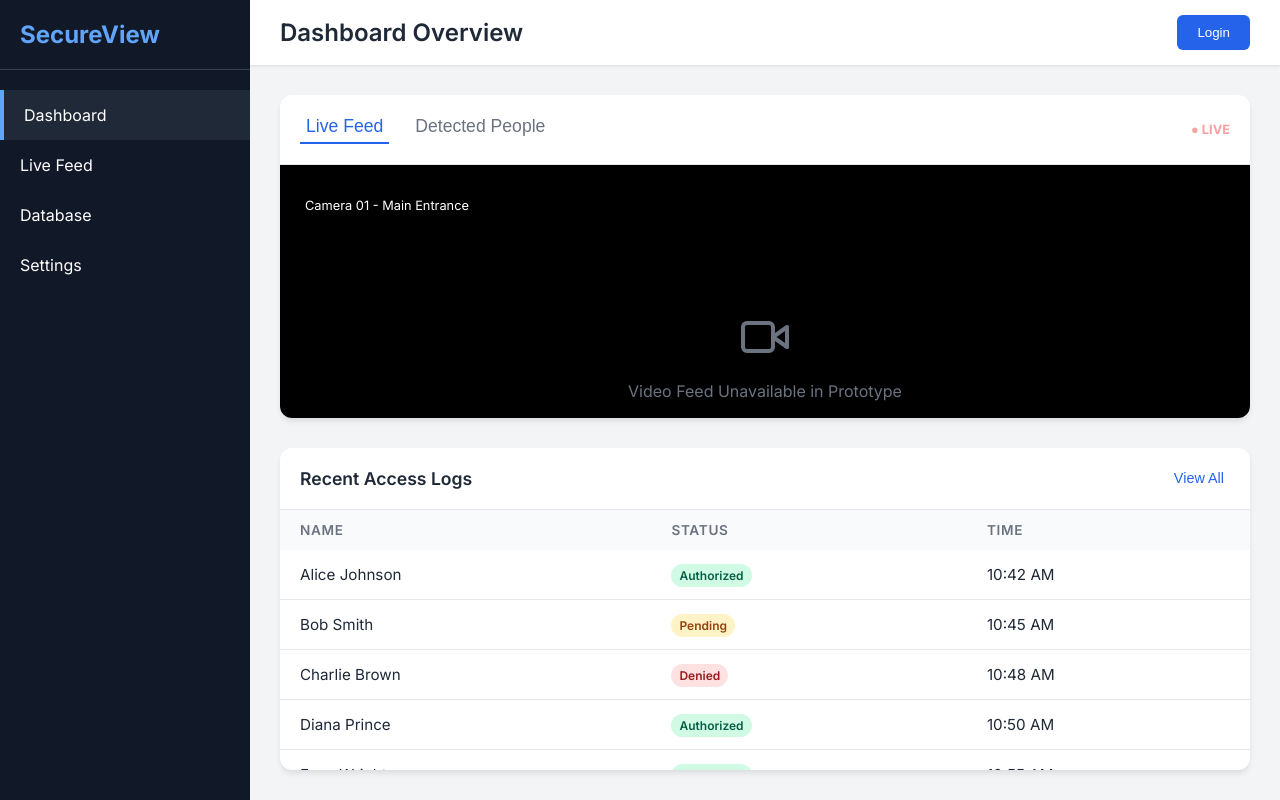
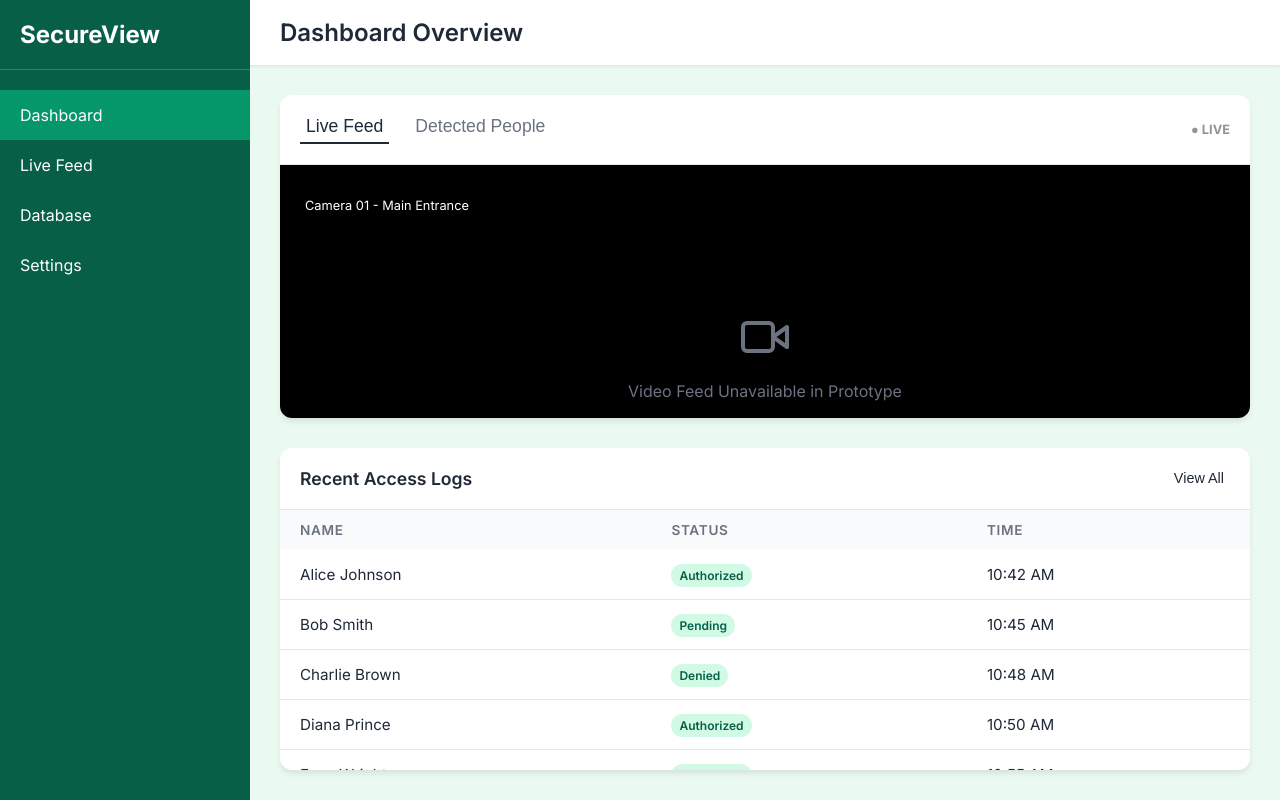
Before and after one commit to ElAmoen3D/cuhackit-26-brown, a Vue app in the folder hackathon-frontend/: page / in a window 1280 px wide. Built offline with nearby package versions, Linux system fonts and the light colour scheme.

Commit message:
changed to green

```diff
--- a/hackathon-frontend/src/assets/main.css
+++ b/hackathon-frontend/src/assets/main.css
@@ -10,14 +10,14 @@
 a,
 .green {
   text-decoration: none;
-  color: hsla(160, 100%, 37%, 1);
+  color: var(--vt-c-green-dark);
   transition: 0.4s;
   padding: 3px;
 }
 
 @media (hover: hover) {
   a:hover {
-    background-color: hsla(160, 100%, 37%, 0.2);
+    background-color: var(--vt-c-green);
   }
 }
 
--- a/hackathon-frontend/src/components/Dashboard.vue
+++ b/hackathon-frontend/src/components/Dashboard.vue
@@ -124,14 +124,14 @@ const detectedPeople = ref([
 .dashboard-container {
   display: flex;
   height: 100vh;
-  background-color: #f3f4f6;
+  background-color: #eafaf1;
   color: #1f2937;
 }
 
 /* Sidebar */
 .sidebar {
   width: 250px;
-  background-color: #111827;
+  background-color: #065f46;
   color: white;
   display: flex;
   flex-direction: column;
@@ -139,13 +139,13 @@ const detectedPeople = ref([
 
 .logo {
   padding: 20px;
-  border-bottom: 1px solid #374151;
+  border-bottom: 1px solid #059669;
 }
 
 .logo h2 {
   margin: 0;
   font-size: 1.5rem;
-  color: #60a5fa;
+  color: var(--vt-c-green-light);
 }
 
 .sidebar nav ul {
@@ -161,8 +161,8 @@ const detectedPeople = ref([
 }
 
 .sidebar nav li:hover, .sidebar nav li.active {
-  background-color: #1f2937;
-  border-left: 4px solid #60a5fa;
+  background-color: #059669;
+  border-left: 4px solid var(--vt-c-green-light);
 }
 
 /* Main Content */
@@ -187,10 +187,11 @@ const detectedPeople = ref([
   margin: 0;
   font-size: 1.5rem;
   font-weight: 600;
+  color: var(--vt-c-green-dark);
 }
 
 .login-btn {
-  background-color: #2563eb;
+  background-color: var(--vt-c-green-dark);
   color: white;
   border: none;
   padding: 10px 20px;
@@ -201,7 +202,7 @@ const detectedPeople = ref([
 }
 
 .login-btn:hover {
-  background-color: #1d4ed8;
+  background-color: var(--vt-c-green);
 }
 
 /* Dashboard Grid */
@@ -235,6 +236,7 @@ const detectedPeople = ref([
   margin: 0;
   font-size: 1.1rem;
   font-weight: 600;
+  color: var(--vt-c-green-dark);
 }
 
 /* Tabs */
@@ -255,13 +257,13 @@ const detectedPeople = ref([
 }
 
 .tab-btn.active {
-  color: #2563eb;
-  border-bottom-color: #2563eb;
+  color: var(--vt-c-green-dark);
+  border-bottom-color: var(--vt-c-green-dark);
 }
 
 /* Live Feed Specifics */
 .live-indicator {
-  color: #ef4444;
+  color: var(--vt-c-green-dark);
   font-weight: bold;
   font-size: 0.8rem;
   animation: pulse 2s infinite;
@@ -325,6 +327,7 @@ const detectedPeople = ref([
 
 .person-name {
   font-weight: 600;
+  color: var(--vt-c-green-dark);
 }
 
 .match-badge {
@@ -341,12 +344,12 @@ const detectedPeople = ref([
 }
 
 .match-badge.unknown {
-  background-color: #fee2e2;
-  color: #991b1b;
+  background-color: #d1fae5;
+  color: #065f46;
 }
 
 .add-person-btn {
-  background-color: #10b981;
+  background-color: var(--vt-c-green-dark);
   color: white;
   border: none;
   padding: 6px 12px;
@@ -356,14 +359,14 @@ const detectedPeople = ref([
 }
 
 .add-person-btn:hover {
-  background-color: #059669;
+  background-color: var(--vt-c-green);
 }
 
 /* Database Specifics */
 .view-all-btn {
   background: none;
   border: none;
-  color: #2563eb;
+  color: var(--vt-c-green-dark);
   cursor: pointer;
   font-size: 0.9rem;
 }
@@ -408,13 +411,13 @@ td {
 }
 
 .status-badge.pending {
-  background-color: #fef3c7;
-  color: #92400e;
+  background-color: #d1fae5;
+  color: #065f46;
 }
 
 .status-badge.denied {
-  background-color: #fee2e2;
-  color: #991b1b;
+  background-color: #d1fae5;
+  color: #065f46;
 }
 
 /* Responsive */
```
Also changed, not shown: hackathon-frontend/src/assets/base.css (+7 -5 lines).
